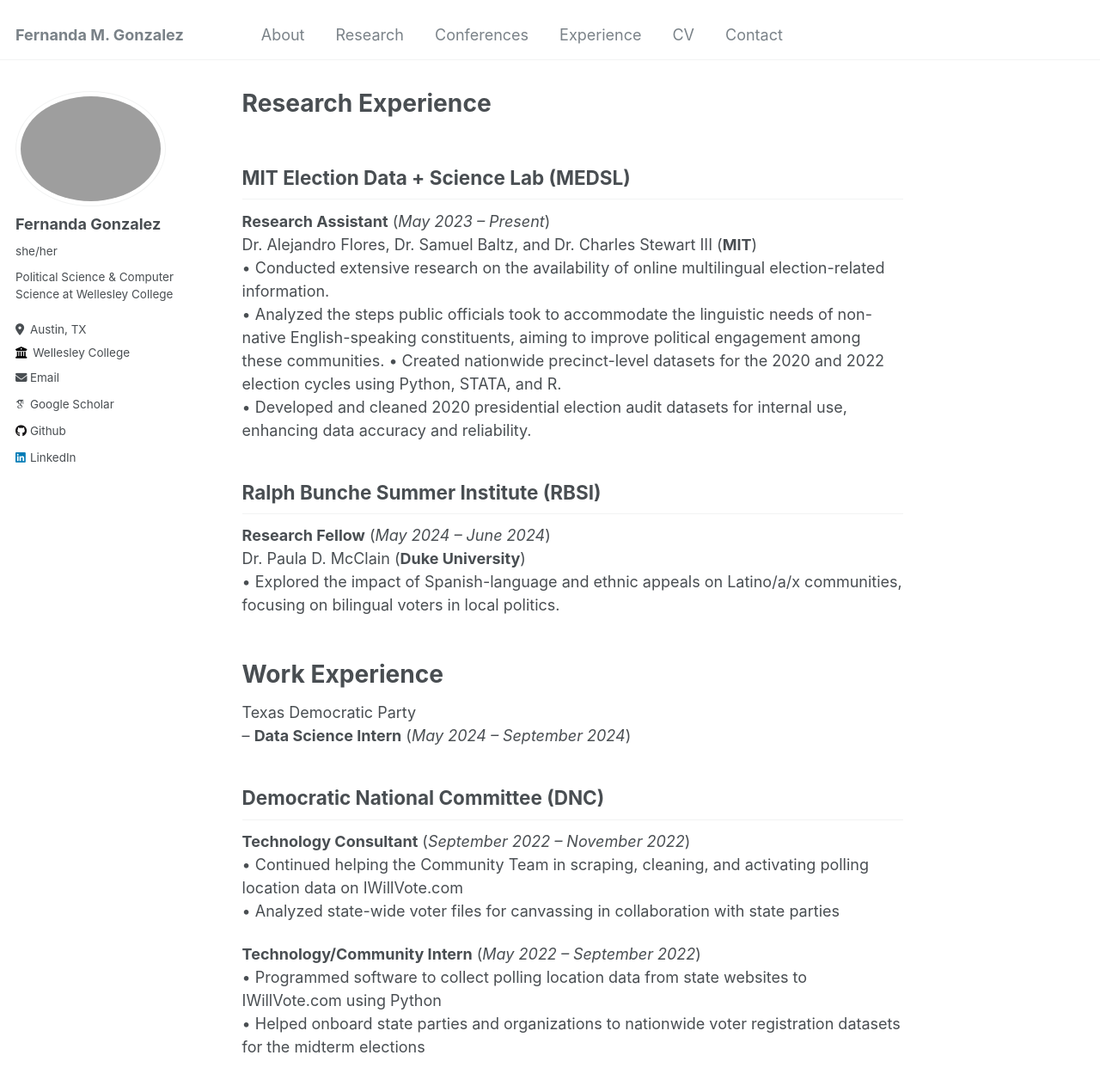
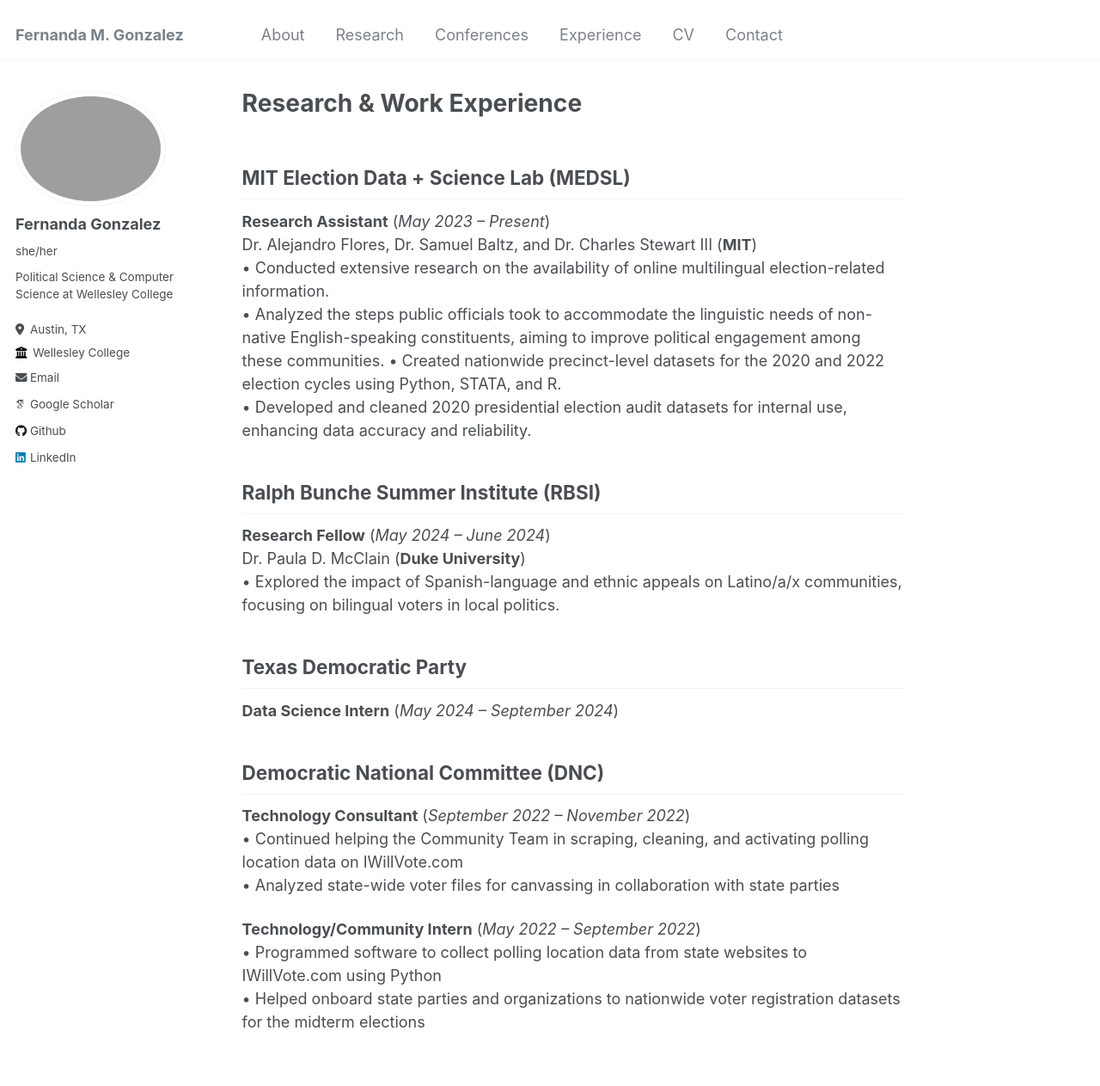
Before and after one commit to fernandamayela/fernandamayela.github.io, a Jekyll site: the page built from _pages/experience.md, in a window 1280 px wide and 1400 px high. Shown: the top 1263 px of the window at 86% size. Built offline with Jekyll 4.4.1, drawn with Linux system fonts in a browser that asks for light colours; some web fonts are replaced.

Commit message:
Update experience.md

```diff
--- a/_pages/experience.md
+++ b/_pages/experience.md
@@ -16,11 +16,9 @@ Ralph Bunche Summer Institute (RBSI)
 --
 **Research Fellow** (*May 2024 – June 2024*)<br>
 Dr. Paula D. McClain (**Duke University**)<br>
-• Explored the impact of Spanish-language and ethnic appeals on Latino/a/x communities, focusing on bilingual voters in local politics. <br><br>
+• Explored the impact of Spanish-language and ethnic appeals on Latino/a/x communities, focusing on bilingual voters in local politics. <br>
 
-Work Experience
-===
-Texas Democratic Party<br>
+Texas Democratic Party
 --
 **Data Science Intern** (*May 2024 – September 2024*)<br>
 
```
Also changed, not shown: other parts of _pages/experience.md (+1 -1 lines).
